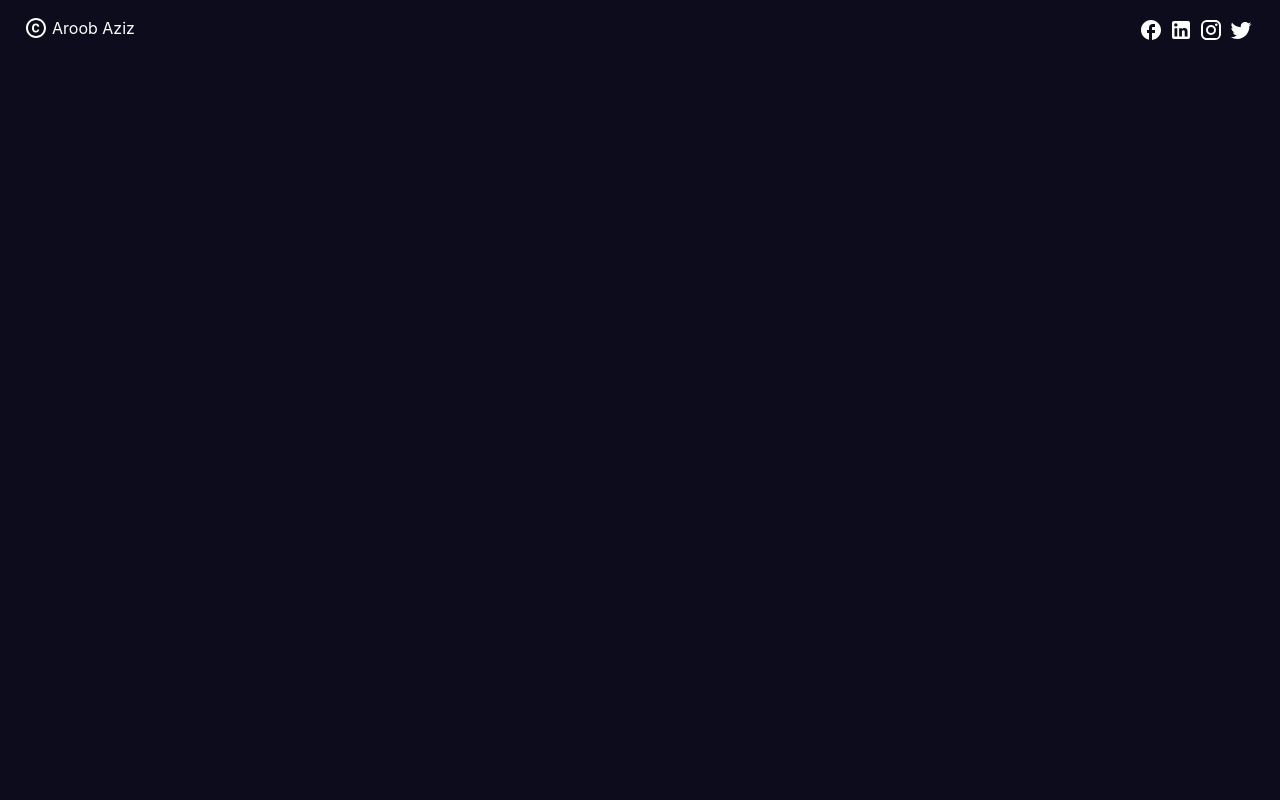
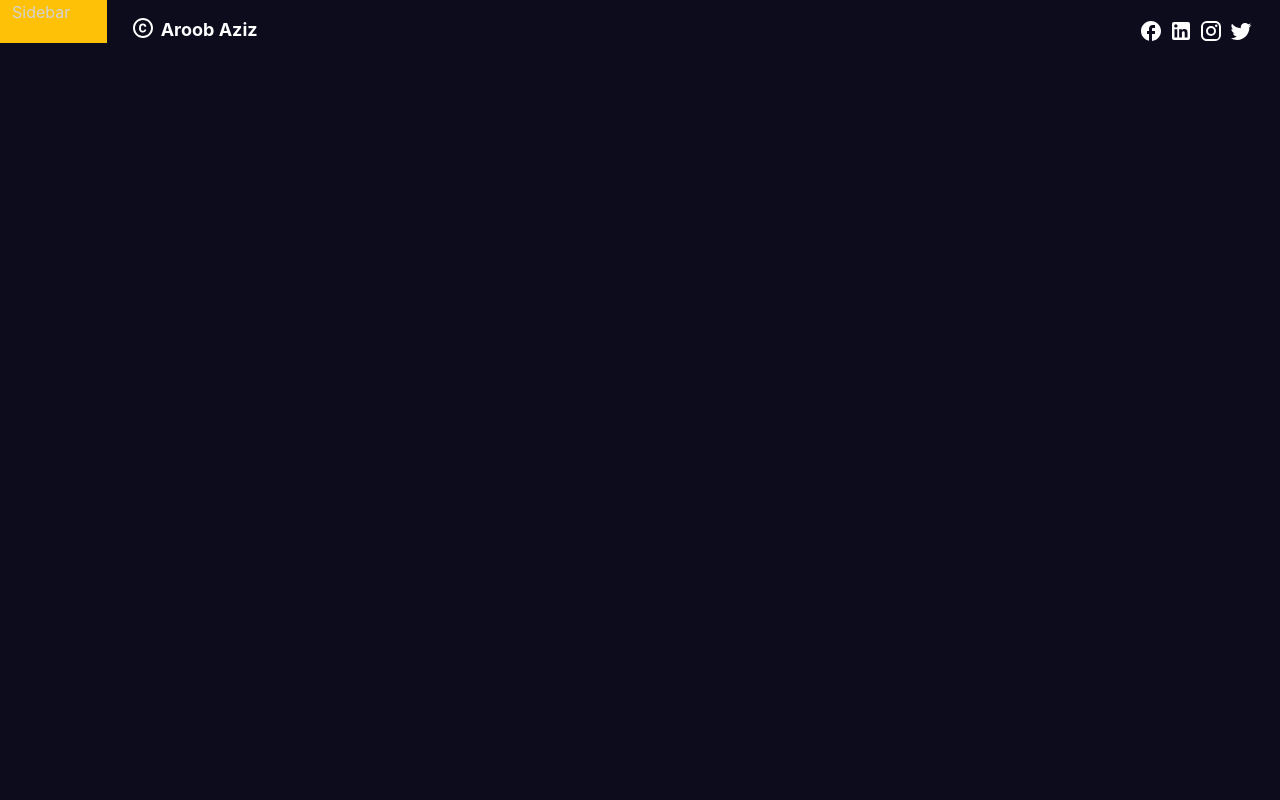
Before and after one commit to Aroob-Aziz/portfolio, a React (Create React App) app: page / in a window 1280 px wide. Shown: the top 800 px of the page. Built offline with nearby package versions, Linux system fonts and the light colour scheme.

Commit message:
new changes

```diff
--- a/package.json
+++ b/package.json
@@ -11,6 +11,7 @@
     "@testing-library/react": "^13.4.0",
     "@testing-library/user-event": "^13.5.0",
     "bootstrap": "^5.3.3",
+    "framer-motion": "^11.0.8",
     "react": "^18.2.0",
     "react-bootstrap": "^2.10.1",
     "react-dom": "^18.2.0",
--- a/src/App.js
+++ b/src/App.js
@@ -1,5 +1,6 @@
 import "./app.css";
 import { Navbar } from "./components/navbar";
+import { Hero } from "./components/hero";
 
 function App() {
   return (
@@ -7,7 +8,9 @@ function App() {
       <section>
         <Navbar />
       </section>
-      <section>Parallax</section>
+      <section>
+        <Hero />
+      </section>
       <section>Services</section>
       <section>Parallax</section>
       <section>Projects</section>
--- /dev/null
+++ b/src/components/hero/index.js
@@ -0,0 +1,6 @@
+import React from "react";
+import FavoriteIcon from "@mui/icons-material/Favorite";
+
+export const Hero = () => {
+  return;
+};
--- a/src/components/navbar/index.js
+++ b/src/components/navbar/index.js
@@ -6,15 +6,30 @@ import InstagramIcon from "@mui/icons-material/Instagram";
 import LinkedInIcon from "@mui/icons-material/LinkedIn";
 import { Container, Row, Col } from "react-bootstrap";
 import CopyrightIcon from "@mui/icons-material/Copyright";
+import { motion } from "framer-motion";
+import { Sidebar } from "./sidebar";
 
 export const Navbar = () => {
   return (
     <Container className="container">
       <Row>
-        <Col className=" gx-5 gy-3 d-flex flex-row justify-content-between">
+        <Col lg={1} className="bg-warning">
+          <Sidebar />
+        </Col>
+        <Col
+          lg={11}
+          className="gx-5 gy-3 d-flex flex-row justify-content-between"
+        >
           <a href="#" className="d-flex my-link">
             <CopyrightIcon className="me-1 rotate-on-hover" />
-            <span className="name">Aroob Aziz</span>
+            <motion.span
+              initial={{ opacity: 0, scale: 0.5 }}
+              animate={{ opacity: 1, scale: 1, x: 2 }}
+              transition={{ duration: 0.5 }}
+              className="name"
+            >
+              Aroob Aziz
+            </motion.span>
             <span className="code">Code by Aroob Aziz</span>
           </a>
           <div className="social d-flex justify-content-around ">
--- /dev/null
+++ b/src/components/navbar/sidebar/index.js
@@ -0,0 +1,7 @@
+import React from 'react'
+import "./style.css"
+export const Sidebar = () => {
+  return (
+    <div>Sidebar</div>
+  )
+}
--- a/src/components/navbar/style.css
+++ b/src/components/navbar/style.css
@@ -8,6 +8,8 @@
 a{
     color: white;
     text-decoration: none;
+    font-size: 18px;
+    font-weight: bold;
 }
 
 .my-link{
@@ -35,3 +37,7 @@ a{
 .social{
     width: 120px;
 }
+
+a:hover{
+    color: pink;
+}
```
Also changed, not shown: src/components/hero/style.css (added), src/components/navbar/sidebar/style.css (added), 1 other file (tests, documents, lock files or other folders).
